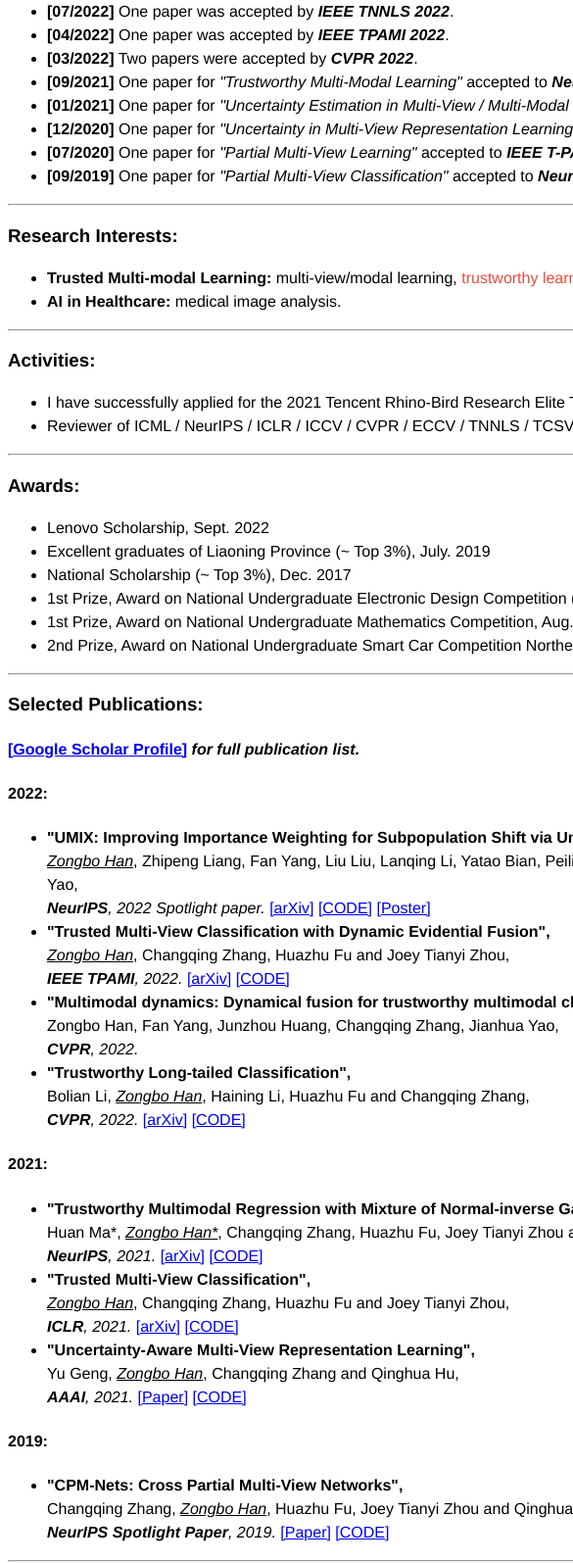
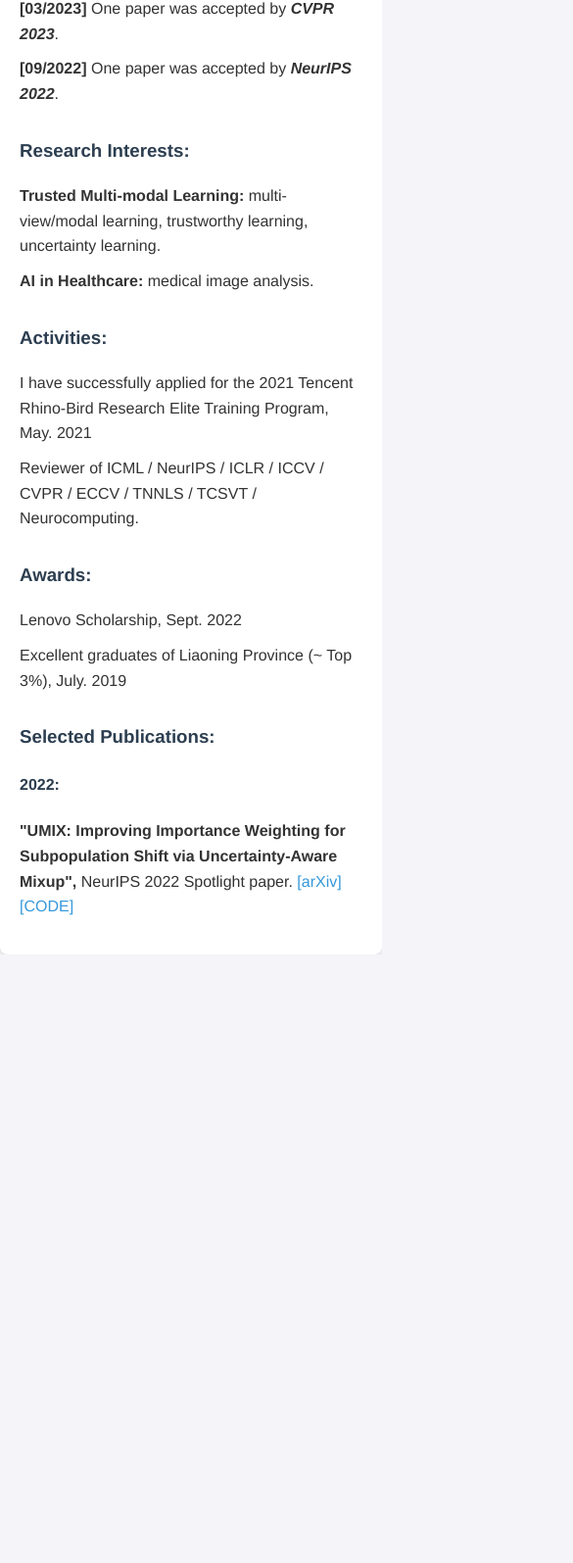
Before and after one commit to Fire-friend/Home, a plain HTML site: page index.html in a window 390 px wide. Shown: the part 405-2000 px from the top of the page at 98% size, 585 px wide, since content can reach past the window. After the commit the page ends 1379 px from the top, so only its background shows below. Drawn offline with Linux system fonts and the light colour scheme.

Commit message:
Update index.html

```diff
--- a/index.html
+++ b/index.html
@@ -1,206 +1,153 @@
-
 <!doctype html>
 <html>
+
 <head>
     <meta charset="utf-8">
-	<title>Homepage of Zongbo Han </title>
-	<meta name="viewport" content="width=device-width">
+    <title>Homepage of Zongbo Han</title>
+    <meta name="viewport" content="width=device-width, initial-scale=1.0">
+    <style>
+        body {
+            font-family: Helvetica, Tahoma, Arial;
+            margin: 0;
+            padding: 0;
+            line-height: 1.6;
+            background-color: #f4f4f9;
+            color: #333;
+        }
+
+        .wrapper {
+            max-width: 1100px;
+            margin: 0 auto;
+            padding: 20px;
+            background-color: #fff;
+            box-shadow: 0 4px 8px rgba(0, 0, 0, 0.1);
+            border-radius: 8px;
+        }
+
+        h1, h3, h4 {
+            color: #2c3e50;
+        }
+
+        p {
+            margin: 10px 0;
+        }
+
+        a {
+            color: #3498db;
+            text-decoration: none;
+        }
+
+        a:hover {
+            text-decoration: underline;
+        }
+
+        ul {
+            list-style: none;
+            padding: 0;
+        }
+
+        ul li {
+            margin: 10px 0;
+        }
+
+        .header {
+            display: flex;
+            justify-content: space-between;
+            align-items: center;
+            padding: 20px 0;
+        }
+
+        .header img {
+            width: 150px;
+            height: auto;
+        }
+
+        .header h1 {
+            font-size: 2.5em;
+        }
+
+        .header p {
+            font-size: 1.2em;
+            color: #555;
+        }
+
+        section {
+            margin-top: 30px;
+        }
+
+        .news, .research, .services, .awards, .publications {
+            margin-top: 30px;
+        }
+
+        hr {
+            border: none;
+            border-top: 2px solid #e74c3c;
+            margin: 20px 0;
+        }
+
+        @media (max-width: 768px) {
+            .header {
+                flex-direction: column;
+                text-align: center;
+            }
+        }
+    </style>
 </head>
 
 <body>
-	<div class="wrapper" style="font-family: Helvetica, Tahoma, Arial; width:960px; margin: 0 auto; line-height:150%">
+    <div class="wrapper">
+        <section class="header">
+            <div>
+                <h1>Zongbo Han</h1>
+                <p><strong>PhD Candidate</strong><br> zongbo@tju.edu.cn<br> Tianjin University, Tianjin, China.</p>
+            </div>
+        </section>
 
-		<section>
-			<table border="0" id="table1" width="100%">
-				<tbody>
-					<tr>
-						<td>
-						</td>
+        <section class="news">
+            <h3>Recent News:</h3>
+            <ul>
+                <li><strong>[03/2023]</strong> One paper was accepted by <i><strong>CVPR 2023</strong></i>.</li>
+                <li><strong>[09/2022]</strong> One paper was accepted by <i><strong>NeurIPS 2022</strong></i>.</li>
+                <!-- Add more news items here -->
+            </ul>
+        </section>
 
-						<td style="width:70%">
-							<h1> Zongbo Han </h1>
-							<p><strong>PhD Candidate</strong><br>
-								zongbo@tju.edu.cn<br>
-								Tianjin University<br>
-								Tianjin, China.<br> <br>
-							</p>
-						</td>
+        <section class="research">
+            <h3>Research Interests:</h3>
+            <ul>
+                <li><strong>Trusted Multi-modal Learning:</strong> multi-view/modal learning, trustworthy learning, uncertainty learning.</li>
+                <li><strong>AI in Healthcare:</strong> medical image analysis.</li>
+            </ul>
+        </section>
 
-					</tr>
-				</tbody>
-			</table>
-			I'm now a third-year Ph.D. student at Tianjin University, and my adviser is Professor <a href="http://cic.tju.edu.cn/faculty/zhangchangqing/index.html" target="_blank">Changqing Zhang</a>.
-			I received my M.E. degree from Tianjin University in 2021, and my B.E. degree from Dalian University of Technology in 2019. I'm now focusing on trustworthy artificial intelligence, including fairness and uncertainty in machine learning, trustworthy multimodal fusion and medical artificial intelligence.
-			<hr />
+        <section class="services">
+            <h3>Activities:</h3>
+            <ul>
+                <li>I have successfully applied for the 2021 Tencent Rhino-Bird Research Elite Training Program, May. 2021</li>
+                <li>Reviewer of ICML / NeurIPS / ICLR / ICCV / CVPR / ECCV / TNNLS / TCSVT / Neurocomputing.</li>
+            </ul>
+        </section>
 
-			<h3>
-				<a id="new-page" class="anchor" href="#new-page" aria-hidden="true"><span
-						class="octicon octicon-link"></span></a>
-				Recent News:
-			</h3>
+        <section class="awards">
+            <h3>Awards:</h3>
             <ul>
-				<li><strong>[03/2023]</strong> One paper was accepted by <i><strong>CVPR 2023</strong></i>.
-				<li><strong>[09/2022]</strong> One paper was accepted by <i><strong>NeurIPS 2022</strong></i>.
-				<li><strong>[07/2022]</strong> One paper was accepted by <i><strong>IEEE TNNLS 2022</strong></i>.
-				<li><strong>[04/2022]</strong> One paper was accepted by <i><strong>IEEE TPAMI 2022</strong></i>.
-				<li><strong>[03/2022]</strong> Two papers were accepted by <i><strong>CVPR 2022</strong></i>.
-				<li><strong>[09/2021]</strong> One paper for <em>"Trustworthy Multi-Modal Learning"</em>
-					accepted to <i><strong>NeurIPS 2021</strong></i>.
-				<li><strong>[01/2021]</strong> One paper for <em>"Uncertainty Estimation in Multi-View / Multi-Modal Learning"</em>
-					accepted to <i><strong>ICLR 2021</strong></i>.
-				<li><strong>[12/2020]</strong> One paper for <em>"Uncertainty in Multi-View Representation Learning"</em>
-					accepted to <i><strong>AAAI 2020</strong></i>.
-				<li><strong>[07/2020]</strong> One paper for <em>"Partial Multi-View Learning"</em>
-					accepted to <i><strong>IEEE T-PAMI</strong></i>.
-				<li><strong>[09/2019]</strong> One paper for <em>"Partial Multi-View Classification"</em>
-					accepted to <i><strong>NeurIPS 2019 (Spotlight Paper) </strong></i>.
+                <li>Lenovo Scholarship, Sept. 2022</li>
+                <li>Excellent graduates of Liaoning Province (~ Top 3%), July. 2019</li>
+                <!-- Add more awards here -->
             </ul>
+        </section>
 
-			<hr />
-
-			<h3>
-				<a id="Research-page" class="anchor" href="#Research-page" aria-hidden="true"><span
-						class="octicon octicon-link"></span></a> Research Interests:
-			</h3>
+        <section class="publications">
+            <h3>Selected Publications:</h3>
+            <h4>2022:</h4>
             <ul>
-				<li>
-					<strong>Trusted Multi-modal Learning:</strong> multi-view/modal learning, <font color="#E74C3C">trustworthy learning, uncertainty learning</font>.
-				</li>
-				<li>
-					<strong>AI in Healthcare:</strong>
-					medical image analysis.
-				</li>
-			</ul>
-
-
-			<hr />
-			<h3>
-				<a id="Services-page" class="anchor" href="#Services-page" aria-hidden="true"><span
-						class="octicon octicon-link"></span></a> Activities:
-			</h3>
-			<ul>
-
-				<li>
-				I have successfully applied for the 2021 Tencent Rhino-Bird Research Elite Training Program, May. 2021
-				</li>
-				<li>
-				Reviewer of ICML / NeurIPS / ICLR / ICCV / CVPR / ECCV / TNNLS / TCSVT / Neurocomputing.
-				</li>
-			</ul>
-			</p>
-
-			<hr />
-			<h3>
-				<a id="Services-page" class="anchor" href="#Services-page" aria-hidden="true"><span
-						class="octicon octicon-link"></span></a> Awards:
-			</h3>
-			<ul>
-				<li>
-				Lenovo Scholarship, Sept. 2022
-				</li>
-				<li>
-				Excellent graduates of Liaoning Province (~ Top 3%), July. 2019
-				</li>
-				<li>
-				National Scholarship (~ Top 3%), Dec. 2017
-				</li>
-				<li>
-				1st Prize, Award on National Undergraduate Electronic Design Competition (~ Top 1%), Oct. 2017
-				</li>
-				<li>
-				1st Prize, Award on National Undergraduate Mathematics Competition, Aug. 2017
-				</li>
-				<li>
-				2nd Prize, Award on National Undergraduate Smart Car Competition Northeast Division, Aug. 2017
-				</li>
-
-			</ul>
-			</p>
-
-			<hr />
-
-			<h3>
-				<a id="Paper-pages" class="anchor" href="#Paper-pages" aria-hidden="true"><span
-						class="octicon octicon-link"></span></a> Selected Publications:
-			</h3>
-
-			<h4>
-				<a href="https://scholar.google.com/citations?hl=en&user=F2BBkQEAAAAJ" target="_blank">[Google Scholar
-					Profile]</a> <em>for full publication list.</em>
-
-			</h4>
-			<h4>
-				2022:
-			</h4>
-			<ul>
-				<li><strong>"UMIX: Improving Importance Weighting for Subpopulation Shift via Uncertainty-Aware Mixup",</strong><br>
-					<em><u>Zongbo Han</u></em>, Zhipeng Liang, Fan Yang, Liu Liu, Lanqing Li, Yatao Bian, Peilin Zhao, Bingzhe Wu, Changqing Zhang, Jianhua Yao,<br>
-					<i><strong>NeurIPS</strong>, 2022 Spotlight paper.</i>
+                <li><strong>"UMIX: Improving Importance Weighting for Subpopulation Shift via Uncertainty-Aware Mixup",</strong> NeurIPS 2022 Spotlight paper.
                     <a href="https://arxiv.org/abs/2209.08928" target="_blank">[arXiv]</a>
                     <a href="https://github.com/TencentAILabHealthcare/UMIX" target="_blank">[CODE]</a>
-					<a href="https://github.com/Zongbo-Han/Zongbo-Han.github.io/blob/master/sub_img/NeurIPS%20Poster.pdf" target="_blank">[Poster]</a>
                 </li>
-				<li><strong>"Trusted Multi-View Classification with Dynamic Evidential Fusion",</strong><br>
-					<em><u>Zongbo Han</u></em>, Changqing Zhang, Huazhu Fu and Joey Tianyi Zhou,<br>
-					<i><strong>IEEE TPAMI</strong>, 2022.</i>
-					<a href="https://arxiv.org/abs/2204.11423" target="_blank">[arXiv]</a>
-					<a href="https://github.com/hanmenghan/TMC" target="_blank">[CODE]</a>
-				</li>
-				<li><strong>"Multimodal dynamics: Dynamical fusion for trustworthy multimodal classification",</strong><br>
-					Zongbo Han, Fan Yang, Junzhou Huang, Changqing Zhang, Jianhua Yao,<br>
-					<i><strong>CVPR</strong>, 2022.</i>
-				</li>
-
-
-				<li><strong>"Trustworthy Long-tailed Classification",</strong><br>
-					Bolian Li, <em><u>Zongbo Han</u></em>, Haining Li, Huazhu Fu and Changqing Zhang,<br>
-					<i><strong>CVPR</strong>, 2022.</i>
-					<a href="https://arxiv.org/abs/2111.09030" target="_blank">[arXiv]</a>
-					<a href="https://github.com/lblaoke/TLC" target="_blank">[CODE]</a>
-				</li>
+                <!-- Add more publications here -->
             </ul>
-			<h4>
-				2021:
-			</h4>
-			<ul>
-				<li><strong>"Trustworthy Multimodal Regression with Mixture of Normal-inverse Gamma Distributions",</strong><br>
-					Huan Ma*, <em><u>Zongbo Han*</u></em>, Changqing Zhang, Huazhu Fu, Joey Tianyi Zhou and Qinghua Hu,<br>
-					<i><strong>NeurIPS</strong>, 2021.</i>
-					<a href="http://arxiv.org/abs/2111.08456" target="_blank">[arXiv]</a>
-					<a href="https://github.com/MaHuanAAA/MoNIG" target="_blank">[CODE]</a>
-				</li>
-				<li><strong>"Trusted Multi-View Classification",</strong><br>
-					<em><u>Zongbo Han</u></em>, Changqing Zhang, Huazhu Fu and Joey Tianyi Zhou,<br>
-					<i><strong>ICLR</strong>, 2021.</i>
-					<a href="https://arxiv.org/abs/2102.02051" target="_blank">[arXiv]</a>
-					<a href="https://github.com/hanmenghan/TMC" target="_blank">[CODE]</a>
-				</li>
-				<li><strong>"Uncertainty-Aware Multi-View Representation Learning",</strong><br>
-					Yu Geng, <em><u>Zongbo Han</u></em>, Changqing Zhang and Qinghua Hu,<br>
-					<i><strong>AAAI</strong>, 2021.</i>
-					<a href="http://cic.tju.edu.cn/faculty/zhangchangqing/pub/DUA-Nets.pdf" target="_blank">[Paper]</a>
-					<a href="https://drive.google.com/file/d/1msc5g-3oCFMZI4YlBJg3OW5C7QGp14Bl/view?usp=sharing" target="_blank">[CODE]</a>
-				</li>
-
-			</ul>
-			<h4>
-				2019:
-			</h4>
-			<ul>
-
-				<li><strong>"CPM-Nets: Cross Partial Multi-View Networks",</strong><br>
-					Changqing Zhang, <em><u>Zongbo Han</u></em>,  Huazhu Fu, Joey Tianyi Zhou and Qinghua Hu<br>
-					<i><strong>NeurIPS Spotlight Paper</strong>, 2019.</i>
-					<a href="https://proceedings.neurips.cc/paper/2019/file/11b9842e0a271ff252c1903e7132cd68-Paper.pdf" target="_blank">[Paper]</a>
-					<a href="https://github.com/hanmenghan/CPM_Nets" target="_blank">[CODE]</a>
-				</li>
-
-			</ul>
-			<hr />
-
-
         </section>
-
     </div>
 </body>
 
```
Lines whose indentation alone changed are shown as unchanged.
